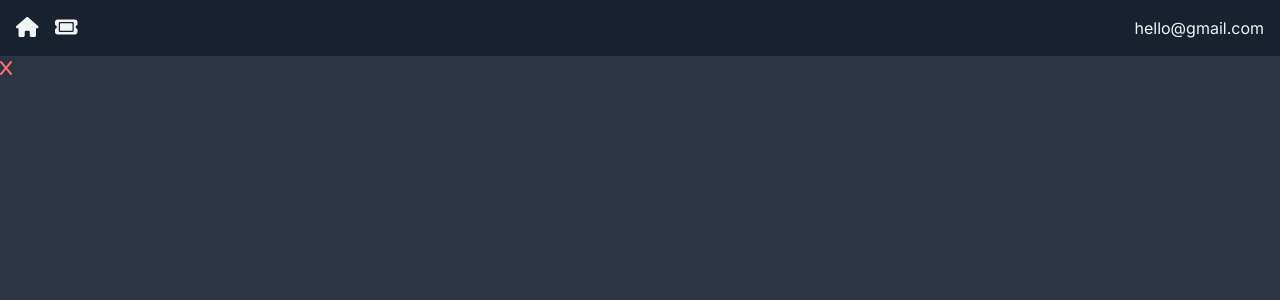
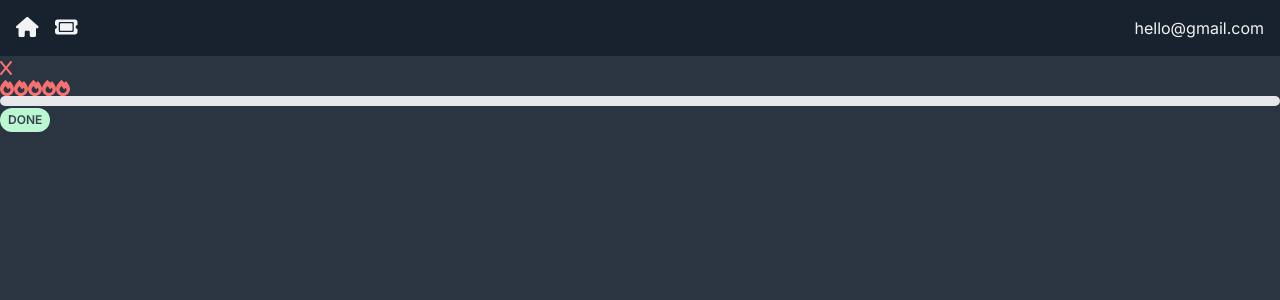
Before and after one commit to RCarr94/ticket-app, a Next.js app: page / in a window 1280 px wide. Shown: the top 300 px of the page. Built offline with nearby package versions, Linux system fonts and the light colour scheme.

Commit message:
add status display and progress display

```diff
--- /dev/null
+++ b/app/(components)/PriorityDisplay.jsx
@@ -0,0 +1,14 @@
+import { faFire } from "@fortawesome/free-solid-svg-icons";
+import { FontAwesomeIcon } from "@fortawesome/react-fontawesome";
+
+export default function PriorityDisplay() {
+  return (
+    <div className="flex justify-start align-baseline">
+      <FontAwesomeIcon icon={faFire} className="text-red-400" />
+      <FontAwesomeIcon icon={faFire} className="text-red-400" />
+      <FontAwesomeIcon icon={faFire} className="text-red-400" />
+      <FontAwesomeIcon icon={faFire} className="text-red-400" />
+      <FontAwesomeIcon icon={faFire} className="text-red-400" />
+    </div>
+  );
+}
--- /dev/null
+++ b/app/(components)/ProgressDisplay.jsx
@@ -0,0 +1,7 @@
+export default function ProgressDisplay() {
+  return (
+    <div className="w-full bg-gray-200 rounded-full h-2.5">
+      <div className="bg-blue600 h-2.5 rounded-full" style={{ width: '75%' }}></div>
+    </div>
+  );
+}
--- /dev/null
+++ b/app/(components)/StatusDisplay.jsx
@@ -0,0 +1,8 @@
+
+export default function StatusDisplay() {
+  return (
+    <span className="inline-block rounded-full px-2 py-1 text-xs font-semibold text-gray-700 bg-green-200">
+      DONE
+    </span>
+  )
+}
--- a/app/(components)/TicketCard.jsx
+++ b/app/(components)/TicketCard.jsx
@@ -1,9 +1,15 @@
 import DeleteBlock from "./DeleteBlock";
+import PriorityDisplay from "./PriorityDisplay";
+import ProgressDisplay from "./ProgressDisplay";
+import StatusDisplay from "./StatusDisplay";
 
 export default function TicketCard() {
   return (
     <div>
       <DeleteBlock />
+      <PriorityDisplay />
+      <ProgressDisplay />
+      <StatusDisplay />
     </div>
   )
 }
```
